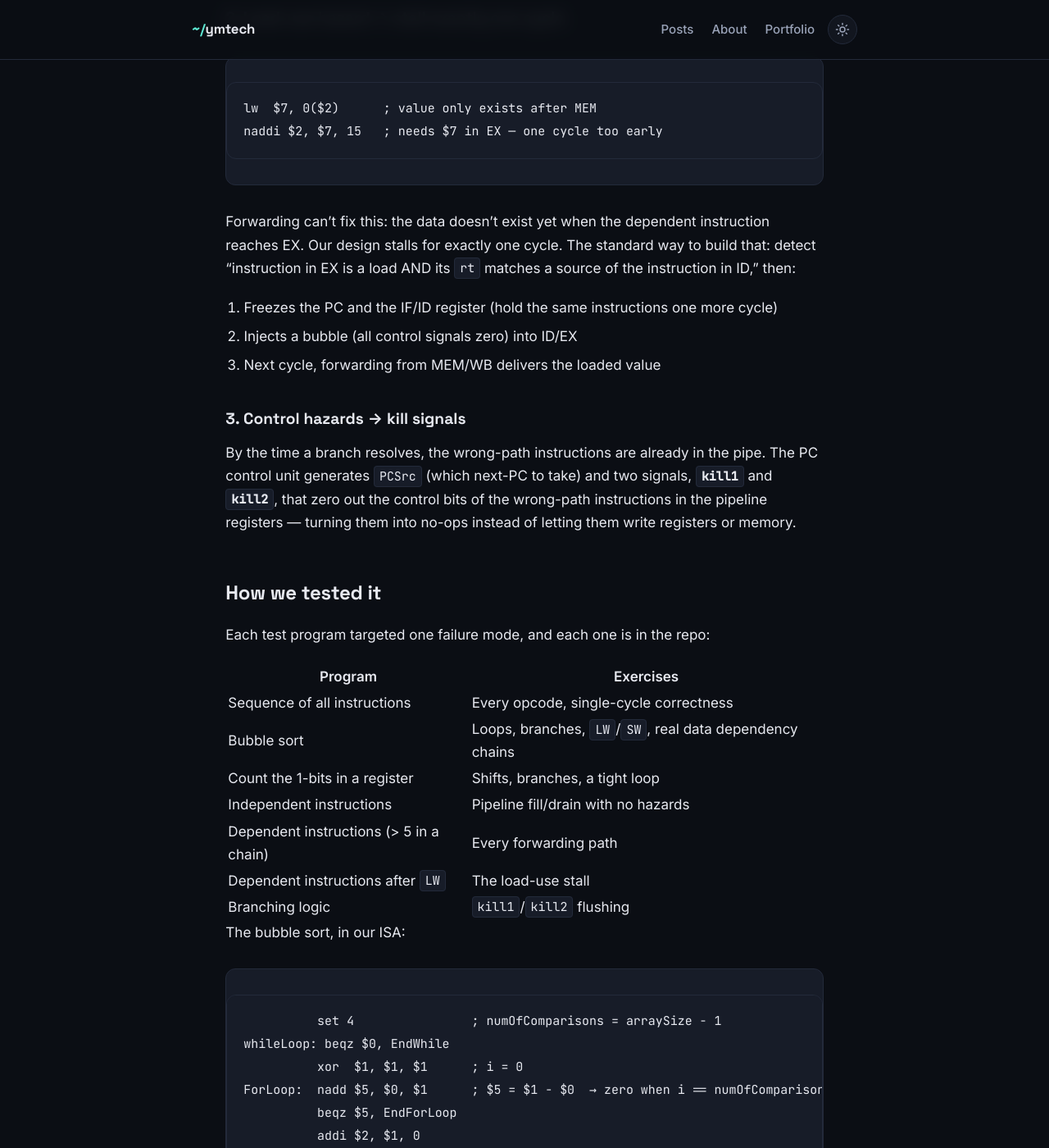
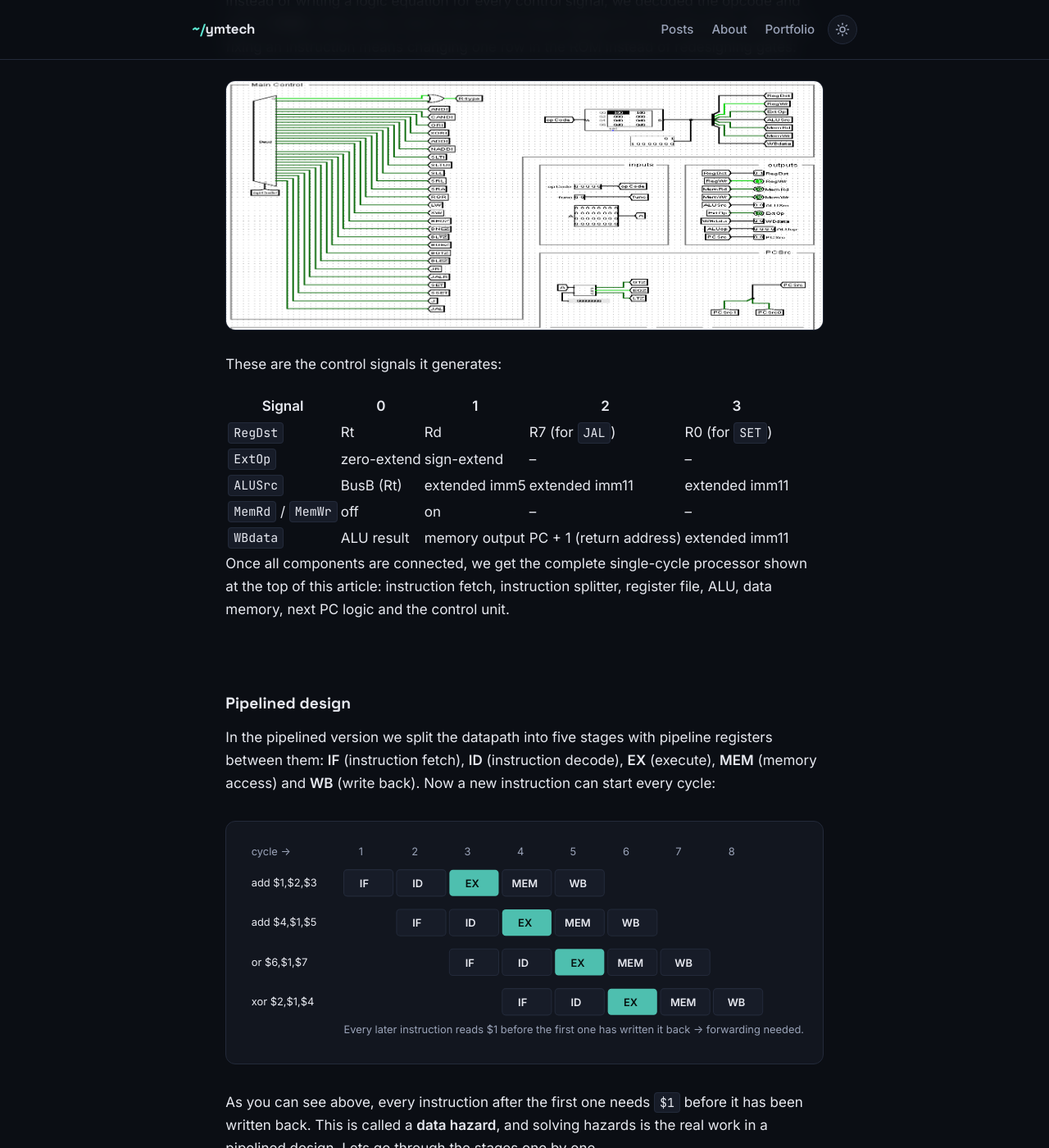
Before and after one commit to YousefKJM/YousefKJM.github.io, a Jekyll site: the page built from _posts/2021-02-19-Building-a-Pipelined-RISC-Processor.md, in a window 1280 px wide and 1400 px high, scrolled down 4028 px. Shown: the whole window at 82% size. Built offline with Jekyll 4.4.1, drawn with Linux system fonts in a browser that asks for light colours; some of the changed text lies outside the part shown.

Commit message:
Rewrite pipelined processor post with real circuit screenshots
Adds ten Logisim screenshots from the project report (single-cycle
datapath, register file, ALU, control ROM, IF/ID/EX-MEM-WB stages,
hazard unit, PC control, bubble sort before/after) and rewrites the
post in the voice and structure of the original blog posts. Hazard
and kill-signal descriptions now match the actual circuits.

Co-Authored-By: Claude Opus 5.5 <noreply@anthropic.com>
Claude-Session: https://claude.ai/code/session_012MbpjecCW38y4acKE7ZcJn

````diff
--- a/_posts/2021-02-19-Building-a-Pipelined-RISC-Processor.md
+++ b/_posts/2021-02-19-Building-a-Pipelined-RISC-Processor.md
@@ -1,23 +1,30 @@
 ---
-title: "Building a 5-Stage Pipelined RISC Processor in Logisim, Gate by Gate"
-excerpt: "A walkthrough of the 32-bit CPU my team designed at KFUPM: a 16-bit instruction set with four formats, a ROM-driven control unit, then the jump to a five-stage pipeline with three-way forwarding, a load-use stall, and branch flushing. Encodings, control tables, and the hazards that bite."
+title: "Building a Pipelined RISC Processor in Logisim"
+excerpt: "In this article I would like to present how my team designed a 32-bit RISC processor from scratch in Logisim — first as a single-cycle CPU, then as a five-stage pipeline with forwarding, stalling and branch flushing — using the real circuits from our project."
+header:
+  image: /images/posts/pipelined-cpu/single-cycle-datapath.png
 ---
 
-In ICS 233 (Computer Architecture & Assembly Language) at KFUPM, my team of three built a CPU from scratch in **Logisim** — first single-cycle, then pipelined. I owned the next-PC logic, the main control unit, and most of the pipelined datapath integration. The full design is on [GitHub](https://github.com/YousefKJM/Pipelined-Processor-Design). Here's how it fits together, and what I'd tell anyone attempting the same.
+<p align="center">
+<img src="/images/posts/pipelined-cpu/single-cycle-datapath.png" alt="Single cycle processor in Logisim" style="margin-inline:auto;"/>
+</p>
 
-## The spec in one glance
+<h3><strong>Short introduction</strong></h3>
+Every software engineer uses a processor all day, but very few of us build one. In the ICS 233 course (Computer Architecture &amp; Assembly Language) at KFUPM, my team of three did exactly that: we designed a <strong>32-bit RISC processor</strong> gate by gate in <a href="http://www.cburch.com/logisim/" target="_blank" rel="noopener">Logisim</a>, first as a single-cycle CPU and then as a <strong>five-stage pipelined</strong> CPU. On the pipelined design I worked on the next-PC logic, the main control unit and most of the processor integration. In this article I would like to walk you through the design step by step, using the actual circuits from our project report. The full project is available on <a href="https://github.com/YousefKJM/Pipelined-Processor-Design" target="_blank" rel="noopener">GitHub</a>.
+
+&nbsp;
+<h3><strong>The instruction set</strong></h3>
+Before drawing a single wire we had to agree on the instruction set. Here are the main properties of our processor:
 
 | Property | Value |
 |---|---|
 | Data width | 32-bit |
-| Registers | 8 general-purpose: `R0`–`R7` (so register fields are **3 bits**) |
-| Instruction width | **16-bit** — 5-bit opcode, up to 32 opcodes |
-| Memory | Word-addressed (next PC = `PC + 1`, not `+4`) |
-| Special registers by convention | `R7` = return address (`JAL`), `R0` = target of `SET`/`SSET` |
+| Registers | 8 general-purpose registers `R0`–`R7` (so each register field is 3 bits) |
+| Instruction width | **16-bit**, with a 5-bit opcode |
+| Memory | Word-addressed, so the next instruction is `PC + 1` |
+| Special registers | `R7` holds the return address for `JAL`, `R0` is the target of `SET`/`SSET` |
 
-16-bit instructions with 32-bit data is the interesting constraint. It forces small immediates and a trick for building large constants (more on `SET`/`SSET` below).
-
-## Four instruction formats
+All instructions fit in one of four formats:
 
 <div style="margin:2rem 0;padding:1.25rem;background:var(--bg-elevated);border:1px solid var(--border);border-radius:var(--radius-m);">
 <svg viewBox="0 0 640 260" style="width:100%;height:auto;font-family:inherit;" role="img" aria-label="Instruction formats, 16 bits each. R-type: opcode 5, rs 3, rt 3, rd 3, function 2. I-type: opcode 5, rs 3, rt 3, immediate 5. B-type: opcode 5, rs 3, immediate 8. J-type: opcode 5, immediate 11.">
@@ -66,71 +73,55 @@ In ICS 233 (Computer Architecture & Assembly Language) at KFUPM, my team of thre
 
 | Format | Opcodes | Instructions |
 |---|---|---|
-| R | 0 (`f`=0–3), 1 (`f`=0–3) | `AND CAND OR XOR` · `ADD NADD SLT SLTU` |
+| R | 0 and 1 (function 0–3) | `AND CAND OR XOR` · `ADD NADD SLT SLTU` |
 | I | 4–17 | `ANDI CANDI ORI XORI ADDI NADDI SLTI SLTUI` · `SLL SRL SRA ROR` · `LW SW` |
 | B | 20–27 | `BEQZ BNEZ BLTZ BGEZ BGTZ BLEZ` · `JR JALR` |
 | J | 28–31 | `SET SSET` · `J JAL` |
 
-Two non-MIPS instructions worth knowing:
+Two instructions are not the usual MIPS ones:
 
-- **`CAND rd, rs, rt`** → `rd = ~rs & rt` (complement-AND — bit clearing in one instruction)
-- **`NADD rd, rs, rt`** → `rd = rt − rs` (negate-add — subtraction without a separate `SUB` opcode)
+- **`CAND rd, rs, rt`** means `rd = ~rs & rt` (complement then AND)
+- **`NADD rd, rs, rt`** means `rd = rt − rs`, so we get subtraction without a separate `SUB` opcode
 
-### Building a 32-bit constant from 11-bit pieces
+> **_NOTE:_**  With only 11 bits of immediate, a 32-bit constant is built in steps: `set imm11` loads `R0 = imm11`, then every `sset imm11` does `R0 = (R0 << 11) | imm11`. It is the same idea as `lui` + `ori` in MIPS.
 
-With only 11 bits of immediate, how do you load a full 32-bit value? Two instructions:
+&nbsp;
+<h3><strong>Single cycle design</strong></h3>
+Lets start from the single-cycle processor. My advice here: build it and test it completely before you even think about the pipeline. Any bug you leave in this stage becomes much harder to find when five instructions are running at the same time.
 
-```
-set  imm11      ; R0 = imm11
-sset imm11      ; R0 = (R0 << 11) | imm11   — shift in the next 11 bits
-```
+<strong>Register file</strong>
 
-Three `SET`/`SSET` steps cover 33 bits. It's the same idea as MIPS `lui`+`ori`, adapted to a narrower instruction.
+The register file reads two registers and writes one register in the same cycle. Writing is done with a demultiplexer that enables only the selected register, and reading is done with two 8-to-1 multiplexers, one for each output (`Read Data 1` and `Read Data 2`):
 
-## Stage 1: the single-cycle datapath
+<img src="/images/posts/pipelined-cpu/register-file.png" alt="Register file circuit" style="margin-inline:auto;" />
 
-Build and **fully verify** this before touching a pipeline. Every bug you leave here gets harder to find once five instructions are in flight at once.
+<strong>Arithmetic and Logic Unit (ALU)</strong>
 
-<div style="margin:2rem 0;padding:1.25rem;background:var(--bg-elevated);border:1px solid var(--border);border-radius:var(--radius-m);">
-<svg viewBox="0 0 640 150" style="width:100%;height:auto;font-family:inherit;" role="img" aria-label="Single-cycle datapath: PC feeds instruction memory, then register file and control, then ALU, then data memory, then write-back mux back to the register file">
-  <defs><marker id="cpu-arr" markerWidth="8" markerHeight="8" refX="7" refY="4" orient="auto"><path d="M0,0 L8,4 L0,8 z" fill="var(--text-muted)"/></marker></defs>
-  <g style="font-size:12px;">
-    <rect x="5" y="45" width="60" height="50" rx="6" fill="var(--bg-elevated-2)" stroke="var(--border)"/><text x="24" y="75" font-weight="700" fill="var(--text)">PC</text>
-    <rect x="90" y="45" width="90" height="50" rx="6" fill="var(--bg-elevated-2)" stroke="var(--border)"/><text x="102" y="68" font-weight="700" fill="var(--text)">Instr.</text><text x="102" y="84" fill="var(--text-muted)">memory</text>
-    <rect x="205" y="45" width="100" height="50" rx="6" fill="var(--bg-elevated-2)" stroke="var(--accent)" stroke-width="2"/><text x="217" y="68" font-weight="700" fill="var(--accent)">Reg file</text><text x="217" y="84" fill="var(--text-muted)">+ control ROM</text>
-    <rect x="330" y="45" width="80" height="50" rx="6" fill="var(--bg-elevated-2)" stroke="var(--border)"/><text x="355" y="75" font-weight="700" fill="var(--text)">ALU</text>
-    <rect x="435" y="45" width="90" height="50" rx="6" fill="var(--bg-elevated-2)" stroke="var(--border)"/><text x="447" y="68" font-weight="700" fill="var(--text)">Data</text><text x="447" y="84" fill="var(--text-muted)">memory</text>
-    <rect x="550" y="45" width="85" height="50" rx="6" fill="var(--bg-elevated-2)" stroke="var(--border)"/><text x="562" y="68" font-weight="700" fill="var(--text)">WB mux</text><text x="562" y="84" fill="var(--text-muted)">4 sources</text>
-    <line x1="65" y1="70" x2="86" y2="70" stroke="var(--text-muted)" stroke-width="2" marker-end="url(#cpu-arr)"/>
-    <line x1="180" y1="70" x2="201" y2="70" stroke="var(--text-muted)" stroke-width="2" marker-end="url(#cpu-arr)"/>
-    <line x1="305" y1="70" x2="326" y2="70" stroke="var(--text-muted)" stroke-width="2" marker-end="url(#cpu-arr)"/>
-    <line x1="410" y1="70" x2="431" y2="70" stroke="var(--text-muted)" stroke-width="2" marker-end="url(#cpu-arr)"/>
-    <line x1="525" y1="70" x2="546" y2="70" stroke="var(--text-muted)" stroke-width="2" marker-end="url(#cpu-arr)"/>
-    <path d="M592,95 L592,130 L255,130 L255,99" fill="none" stroke="var(--accent)" stroke-width="2" marker-end="url(#cpu-arr)"/>
-    <text x="360" y="124" fill="var(--accent)">write-back to register file</text>
-  </g>
-</svg>
-</div>
+The ALU is built from logic gates, shifters, comparators and multiplexers. All operations (`AND`, `CAND`, `OR`, `XOR`, `ADD`, `NADD`, `SLT`, `SLTU` and the shifts) are calculated in parallel, and a multiplexer controlled by the 4-bit `ALUOp` signal selects the result we need:
 
-### The control unit as a ROM
+<img src="/images/posts/pipelined-cpu/alu.png" alt="ALU circuit" style="margin-inline:auto;" />
 
-Instead of deriving a logic equation for every control signal, we fed the opcode through a **decoder into a ROM** whose words *are* the control signals. Adding an instruction becomes editing one ROM row rather than re-deriving boolean equations.
+<strong>Main control unit</strong>
+
+Instead of writing a logic equation for every control signal, we decoded the opcode and used a <strong>ROM</strong>, where every word is the set of control signals for one instruction. Adding or fixing an instruction means changing one row in the ROM instead of redesigning gates:
+
+<img src="/images/posts/pipelined-cpu/main-control-unit.png" alt="Main control unit with decoder and ROM" style="margin-inline:auto;" />
+
+These are the control signals it generates:
 
 | Signal | 0 | 1 | 2 | 3 |
 |---|---|---|---|---|
 | `RegDst` | Rt | Rd | R7 (for `JAL`) | R0 (for `SET`) |
 | `ExtOp` | zero-extend | sign-extend | – | – |
-| `ALUSrc` | BusB (Rt) | ext. imm5 | ext. imm11 | ext. imm11 |
+| `ALUSrc` | BusB (Rt) | extended imm5 | extended imm11 | extended imm11 |
 | `MemRd` / `MemWr` | off | on | – | – |
-| `WBdata` | ALU result | memory out | PC + 1 (return addr) | ext. imm11 |
+| `WBdata` | ALU result | memory output | PC + 1 (return address) | extended imm11 |
 
-The 4-way `RegDst` and `WBdata` muxes are what this ISA needs beyond textbook MIPS — `JAL` writes `PC+1` into `R7`, and `SET` writes an immediate straight into `R0`.
+Once all components are connected, we get the complete single-cycle processor shown at the top of this article: instruction fetch, instruction splitter, register file, ALU, data memory, next PC logic and the control unit.
 
-The ALU itself was one 16-input mux selected by a 4-bit `ALUOp`, with each operation (`AND`, `CAND`, `OR`, `XOR`, `ADD`, `NADD`, `SLT`, `SLTU`, shifts) computed in parallel and the mux picking the result.
-
-## Stage 2: pipelining it
-
-Split the datapath with four pipeline registers into five stages:
+&nbsp;
+<h3><strong>Pipelined design</strong></h3>
+In the pipelined version we split the datapath into five stages with pipeline registers between them: <strong>IF</strong> (instruction fetch), <strong>ID</strong> (instruction decode), <strong>EX</strong> (execute), <strong>MEM</strong> (memory access) and <strong>WB</strong> (write back). Now a new instruction can start every cycle:
 
 <div style="margin:2rem 0;padding:1.25rem;background:var(--bg-elevated);border:1px solid var(--border);border-radius:var(--radius-m);">
 <svg viewBox="0 0 640 230" style="width:100%;height:auto;font-family:inherit;" role="img" aria-label="Pipeline timing diagram: four instructions overlap across IF, ID, EX, MEM, WB stages, one stage apart each clock cycle">
@@ -171,65 +162,96 @@ Split the datapath with four pipeline registers into five stages:
 </svg>
 </div>
 
-Throughput approaches one instruction per cycle. The price: **hazards**.
+As you can see above, every instruction after the first one needs `$1` before it has been written back. This is called a <strong>data hazard</strong>, and solving hazards is the real work in a pipelined design. Lets go through the stages one by one.
 
-## The three hazards, and how we solved each
+<strong>IF — Instruction Fetch</strong>
 
-### 1. Data hazards → a three-way forwarding unit
+The PC selects the next address from four options (`PC+1`, `JUMP`, `BRANCH`, `JUMPR`) using the `PCSrc` signal. Notice two important signals here: `Stall` disables writing the PC and the instruction register, and `Kill1` replaces the fetched instruction with `0000` (a no-op):
 
-Our hazard unit watches the destination registers of the **three** instructions ahead of the one in EX, and a 4-input mux in front of each ALU operand picks the freshest value:
+<img src="/images/posts/pipelined-cpu/pipeline-if-stage.png" alt="Instruction fetch stage" style="margin-inline:auto;" />
+
+<strong>ID — Instruction Decode</strong>
+
+Here the instruction is split into its fields, registers are read, and the control unit generates the signals. This is also where the <strong>forwarding multiplexers</strong> sit: `ForwardA` and `ForwardB` decide whether each ALU operand comes from the register file or from one of the three instructions ahead (`FW1`, `FW2`, `FW3`):
+
+<img src="/images/posts/pipelined-cpu/pipeline-id-stage.png" alt="Instruction decode stage with hazard unit" style="margin-inline:auto;" />
+
+<strong>EX, MEM and WB</strong>
+
+The ALU runs in EX, data memory is accessed in MEM, and the result is written back in WB. At the bottom you can see how control signals travel with the instruction through the pipeline registers. If `Kill2` or `Stall` is active, the multiplexer sends zeros instead, which turns the instruction into a bubble:
+
+<img src="/images/posts/pipelined-cpu/pipeline-ex-mem-wb.png" alt="Execute, memory and write back stages" style="margin-inline:auto;" />
+
+&nbsp;
+<h3><strong>Hazard detection unit</strong></h3>
+The hazard unit compares the source registers of the current instruction (`s`, `t`) with the destination registers of the three previous instructions (`d2`, `d3`, `d4`) and checks if those instructions really write a register (`RegWr`):
+
+<img src="/images/posts/pipelined-cpu/hazard-unit.png" alt="Hazard detection and forwarding unit" style="margin-inline:auto;" />
+
+The forwarding signals mean:
 
 | `ForwardA` / `ForwardB` | ALU operand comes from |
 |---|---|
 | 0 | Register file (no hazard) |
-| 1 | Previous instruction — result sitting in EX/MEM |
-| 2 | 2nd previous instruction — in MEM/WB |
-| 3 | 3rd previous instruction — the value being written back this cycle |
+| 1 | Previous instruction (EX stage) |
+| 2 | Second previous instruction (MEM stage) |
+| 3 | Third previous instruction (WB stage) |
 
-**Priority matters:** if two older instructions both write the same register, forward from the **most recent** one. Getting this order wrong passes simple tests and fails on loops.
+Look at the chain of three multiplexers on the right side of the circuit. The comparison for the <strong>most recent</strong> instruction (`EC1`) is connected last, so it always wins. This order is very important: if two older instructions write the same register, we must take the newest value. A wrong order passes simple tests and fails on loops.
 
-### 2. Load-use hazard → stall exactly one cycle
+<strong>The load-use stall</strong>
+
+Forwarding cannot solve this case:
 
 ```
-lw  $7, 0($2)      ; value only exists after MEM
-naddi $2, $7, 15   ; needs $7 in EX — one cycle too early
+lw    $7, 0($2)    ; the value exists only after MEM
+naddi $2, $7, 15   ; but it is needed in EX one cycle earlier
 ```
 
-Forwarding can't fix this: the data doesn't exist yet when the dependent instruction reaches EX. Our design stalls for exactly one cycle. The standard way to build that: detect "instruction in EX is a load AND its `rt` matches a source of the instruction in ID," then:
+That is why the bottom of the hazard unit generates:
 
-1. Freezes the PC and the IF/ID register (hold the same instructions one more cycle)
-2. Injects a bubble (all control signals zero) into ID/EX
-3. Next cycle, forwarding from MEM/WB delivers the loaded value
+```
+Stall = (EC1A OR EC1B) AND EX.MemRd
+```
 
-### 3. Control hazards → kill signals
+In words: if the previous instruction is a load (`MemRd`) and the current instruction needs its destination register, freeze the PC and the instruction register for one cycle and insert a bubble. In the next cycle the value is forwarded normally.
 
-By the time a branch resolves, the wrong-path instructions are already in the pipe. The PC control unit generates `PCSrc` (which next-PC to take) and two signals, **`kill1`** and **`kill2`**, that zero out the control bits of the wrong-path instructions in the pipeline registers — turning them into no-ops instead of letting them write registers or memory.
+&nbsp;
+<h3><strong>PC control unit and branches</strong></h3>
+The PC control unit decides the next PC and which wrong instructions must be cancelled. Branch conditions come from the ALU flags (`>0`, `=0`, `<0`), for example `BGEZ` is taken when `EQZ OR GTZ`:
 
-## How we tested it
+<img src="/images/posts/pipelined-cpu/pc-control-unit.png" alt="PC control unit with branch and kill logic" style="margin-inline:auto;" />
 
-Each test program targeted one failure mode, and each one is in the repo:
+There are two kill signals:
 
-| Program | Exercises |
+- **`Kill1`** cancels the instruction in IF. It is used for jumps (and branches), because one wrong instruction is already fetched.
+- **`Kill2`** cancels the instruction in ID as well. It is used for taken branches, because a branch is resolved later and two wrong instructions are already in the pipeline.
+
+&nbsp;
+<h3><strong>Testing</strong></h3>
+Each test program was written to test one specific part of the design:
+
+| Program | What it tests |
 |---|---|
-| Sequence of all instructions | Every opcode, single-cycle correctness |
-| Bubble sort | Loops, branches, `LW`/`SW`, real data dependency chains |
-| Count the 1-bits in a register | Shifts, branches, a tight loop |
-| Independent instructions | Pipeline fill/drain with no hazards |
-| Dependent instructions (> 5 in a chain) | Every forwarding path |
+| Sequence of all instructions | Every opcode in the single-cycle design |
+| Bubble sort | Loops, branches, `LW`/`SW` and real dependency chains |
+| Count the 1-bits in a register | Shifts, branches and a tight loop |
+| Independent instructions | Pipeline fill and drain without hazards |
+| Dependent instructions (more than 5 in a chain) | All forwarding paths |
 | Dependent instructions after `LW` | The load-use stall |
-| Branching logic | `kill1`/`kill2` flushing |
+| Branching logic | `Kill1` / `Kill2` flushing |
 
-The bubble sort, in our ISA:
+This is the bubble sort program in our instruction set:
 
 ```
           set 4                ; numOfComparisons = arraySize - 1
 whileLoop: beqz $0, EndWhile
           xor  $1, $1, $1      ; i = 0
-ForLoop:  nadd $5, $0, $1      ; $5 = $1 - $0  → zero when i == numOfComparisons
+ForLoop:  nadd $5, $0, $1      ; $5 = $1 - $0, zero when i == numOfComparisons
           beqz $5, EndForLoop
           addi $2, $1, 0
           lw   $3, 0($2)       ; array[i]
-          lw   $4, 1($2)       ; array[i+1]   (word-addressed: +1)
+          lw   $4, 1($2)       ; array[i+1]
           slt  $6, $4, $3
           beqz $6, Endif
           sw   $4, 0($2)       ; swap
@@ -241,19 +263,27 @@ EndForLoop: addi $0, $0, -1
 EndWhile: addi $7, $7, 1
 ```
 
-Notice `lw $3` immediately followed by `lw $4` then `slt` using both — that's a load-use stall *and* a two-deep forwarding case in four lines. Real programs find bugs synthetic tests miss.
+Before running the program, the array in data memory is in reverse order:
 
-## If you're building one: the order that works
+<img src="/images/posts/pipelined-cpu/bubble-sort-before.png" alt="Data memory before bubble sort" width="520" style="margin-inline:auto;" />
 
-1. **Register file** alone — test simultaneous read-two/write-one.
-2. **ALU** alone — test every op with edge values (0, -1, max int, overflow).
-3. **Control ROM** — write the truth table in a spreadsheet first, then burn it.
-4. **Single-cycle CPU** — run the all-instructions program, check every register after every step.
-5. **Insert the four pipeline registers** — with no hazard logic, run only independent instructions.
-6. **Add forwarding** — run the dependent-chain test.
-7. **Add the load-use stall** — run the `LW` test.
-8. **Add branch flushing** — run the branch test, then bubble sort as the final exam.
+After running it, the array is sorted:
 
-Each step adds one mechanism and one test. Skipping ahead means debugging three mechanisms at once.
+<img src="/images/posts/pipelined-cpu/bubble-sort-after.png" alt="Data memory after bubble sort" width="520" style="margin-inline:auto;" />
 
-Writing those test programs by hand in hex got old fast — which is why I wrote an [assembler and simulator](/Writing-an-Assembler-and-Simulator-in-Java/) for this ISA. That's the next post.
+> **_NOTE:_**  Notice the two `lw` instructions followed directly by `slt`, which uses both loaded values. In four lines this program tests the load-use stall and two levels of forwarding. Real programs find bugs that simple tests miss.
+
+&nbsp;
+<h3><strong>Summary</strong></h3>
+Building a processor teaches you things that are hard to learn from a textbook: why the control unit is easier as a ROM, why forwarding priority matters, and why some hazards can only be solved by stalling. If you want to build your own, follow this order and test after each step:
+
+1. Register file alone
+2. ALU alone, with edge values (0, -1, overflow)
+3. Control ROM (write the truth table in a spreadsheet first)
+4. Complete single-cycle CPU
+5. Add the pipeline registers and test only independent instructions
+6. Add forwarding and test dependent instructions
+7. Add the load-use stall
+8. Add branch flushing, then run bubble sort as the final test
+
+Writing all those test programs by hand in hex was painful, which is why I also wrote an [assembler and simulator](/Writing-an-Assembler-and-Simulator-in-Java/) for this instruction set. I will explain it in the next article. The full Logisim circuit, test programs and project report are available on <a href="https://github.com/YousefKJM/Pipelined-Processor-Design" target="_blank" rel="noopener">GitHub</a>.
````
Also changed, not shown: images/posts/pipelined-cpu/alu.png (added), images/posts/pipelined-cpu/bubble-sort-after.png (added), images/posts/pipelined-cpu/bubble-sort-before.png (added), images/posts/pipelined-cpu/hazard-unit.png (added), images/posts/pipelined-cpu/main-control-unit.png (added), images/posts/pipelined-cpu/pc-control-unit.png (added), images/posts/pipelined-cpu/pipeline-ex-mem-wb.png (added), images/posts/pipelined-cpu/pipeline-id-stage.png (added), images/posts/pipelined-cpu/pipeline-if-stage.png (added), images/posts/pipelined-cpu/register-file.png (added), images/posts/pipelined-cpu/single-cycle-datapath.png (added).
